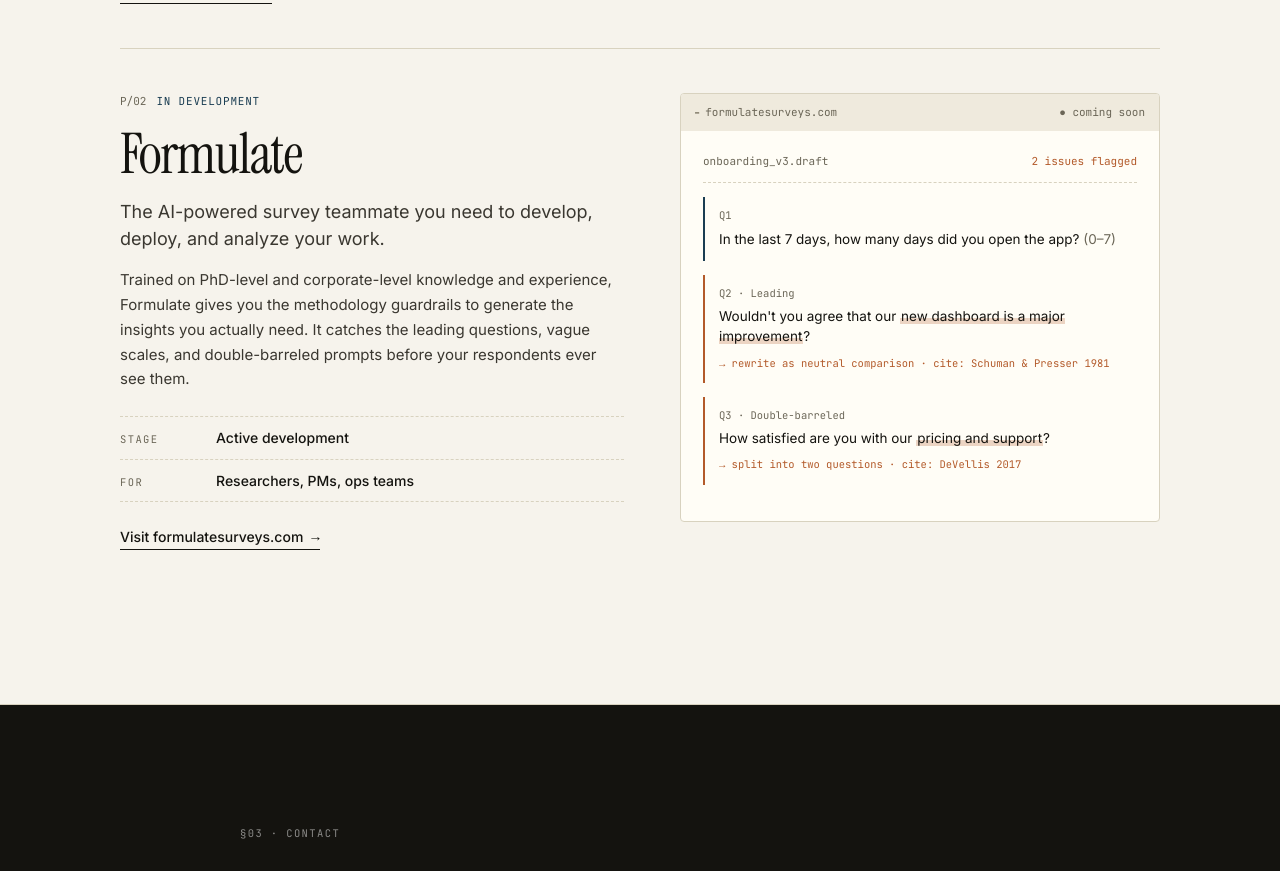
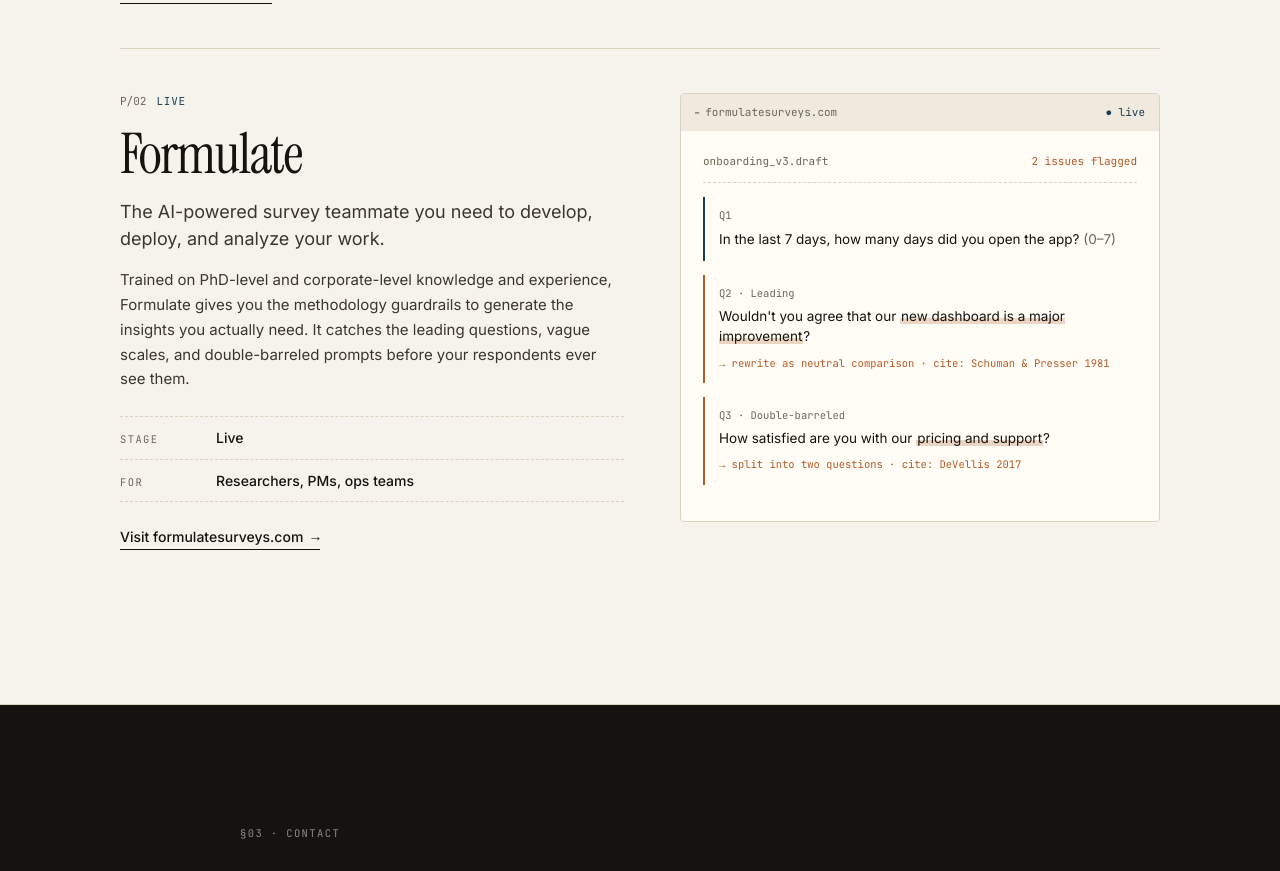
Before and after one commit to tsteelman91/metric-house-site, a Next.js app: page / in a window 1280 px wide. Shown: the part 2393-3264 px from the top of the page. Built offline with nearby package versions, Linux system fonts and the light colour scheme.

Commit message:
copy: update Formulate status to live

```diff
--- a/components/Products.tsx
+++ b/components/Products.tsx
@@ -59,7 +59,7 @@
           <span className={styles.lockIcon}>▬</span>
           <span>formulatesurveys.com</span>
         </div>
-        <span className={styles.statusComingSoon}>● coming soon</span>
+        <span className={styles.statusLive}>● live</span>
       </div>
       <div className={styles.browserBody}>
         <div className={styles.docHeader}>
@@ -155,7 +155,7 @@
           <div className={styles.cardMeta}>
             <div className={styles.productTag}>
               <span className={styles.productNum}>P/02</span>
-              <span className={styles.productStatus}>In development</span>
+              <span className={styles.productStatus}>Live</span>
             </div>
             <h3 className={styles.productName}>Formulate</h3>
             <p className={styles.tagline}>
@@ -170,7 +170,7 @@
             <dl className={styles.stats}>
               <div className={styles.stat}>
                 <dt className={styles.statLabel}>Stage</dt>
-                <dd className={styles.statValue}>Active development</dd>
+                <dd className={styles.statValue}>Live</dd>
               </div>
               <div className={styles.stat}>
                 <dt className={styles.statLabel}>For</dt>
```
